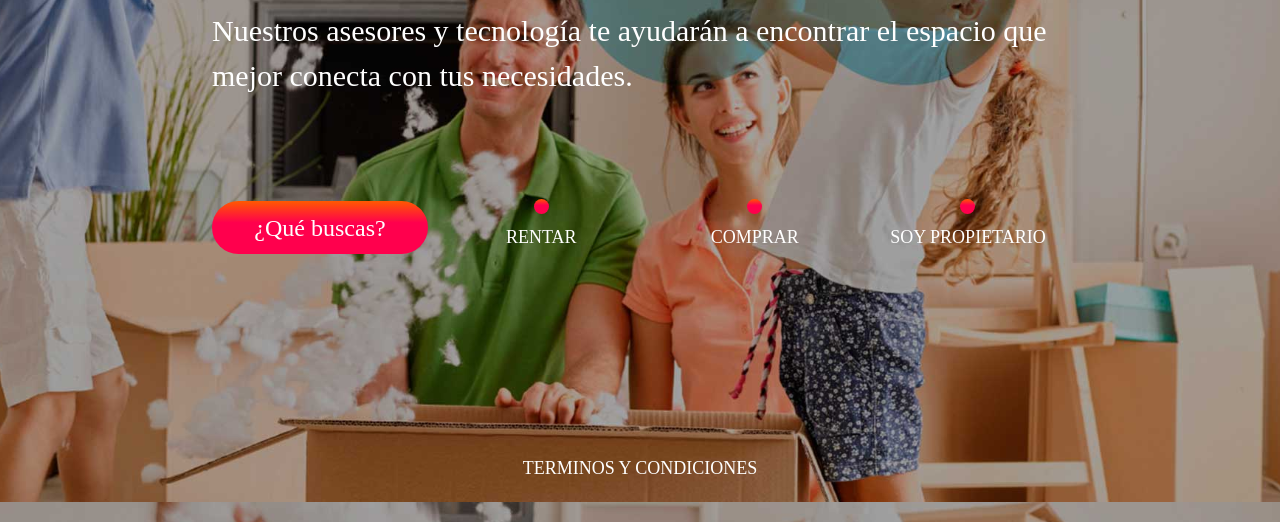
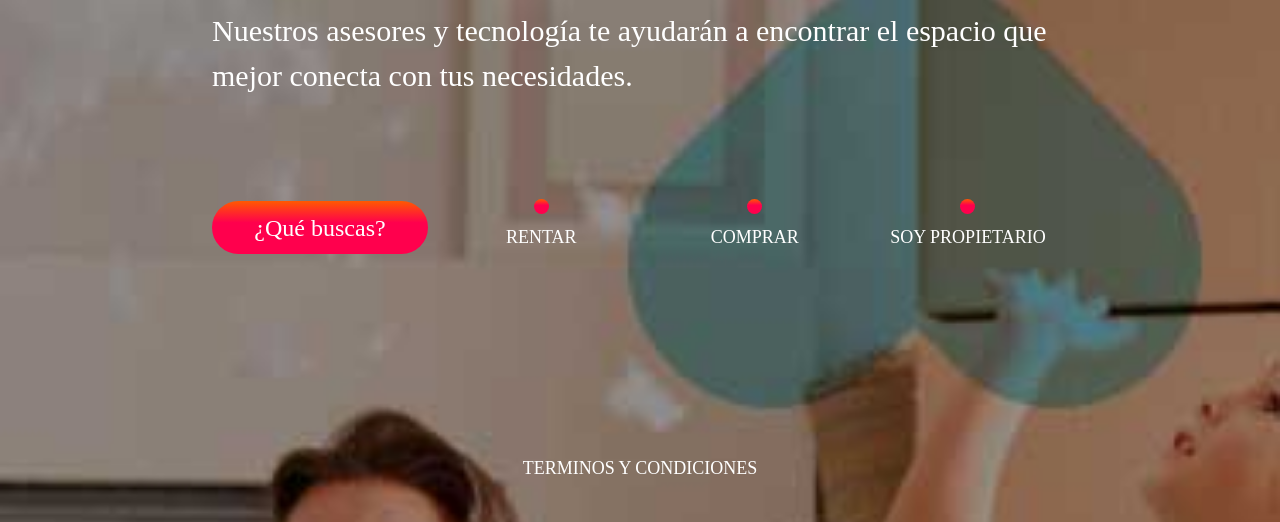
Before and after one commit to btqdesign/sinvueltas-front, a website built with webpack: page pages/index.html in a window 1280 px wide. Shown: the part 298-820 px from the top of the page. Built offline with nearby package versions, Linux system fonts and the light colour scheme; a web font is replaced by a local one.

Commit message:
UPDATE:funcionalidad de imagenes random

```diff
--- a/assets/js/pages.js
+++ b/assets/js/pages.js
@@ -44,8 +44,16 @@ function quantity() {
 
     });
 }
+function randomBack(){
+  var classes = ["v1", "v2"];
+    $(".full-back").each(function(){
+        $(this).addClass(classes[~~(Math.random()*classes.length)]);
+    });
+}
 
 $(document).ready( function(){
+    randomBack();
     radiosCheck();
     quantity();
+
 })
--- a/components/pages.scss
+++ b/components/pages.scss
@@ -85,6 +85,12 @@ html{
             position: relative;
             background: url("/dist/img/main-mobile.png") no-repeat center center fixed;
             background-size: cover;
+        }
+        &.v2{
+            body{
+                background: url("/dist/img/main-mobile-2.png") no-repeat center center fixed;
+                background-size:cover;
+            }
         }
     }
   }
@@ -735,6 +741,10 @@ input {
                 background-size: cover;
                 overflow: hidden;
             }
+            &.v2{
+                background: url("/dist/img/main-2.jpg") no-repeat center center fixed;
+            }
+            background-size:cover;
         }
     }
     .items{
```
Also changed, not shown: dist/css/style.css, dist/img/main-2.jpg (added), dist/img/main-mobile-2.png (added), dist/js/bundle.js.
